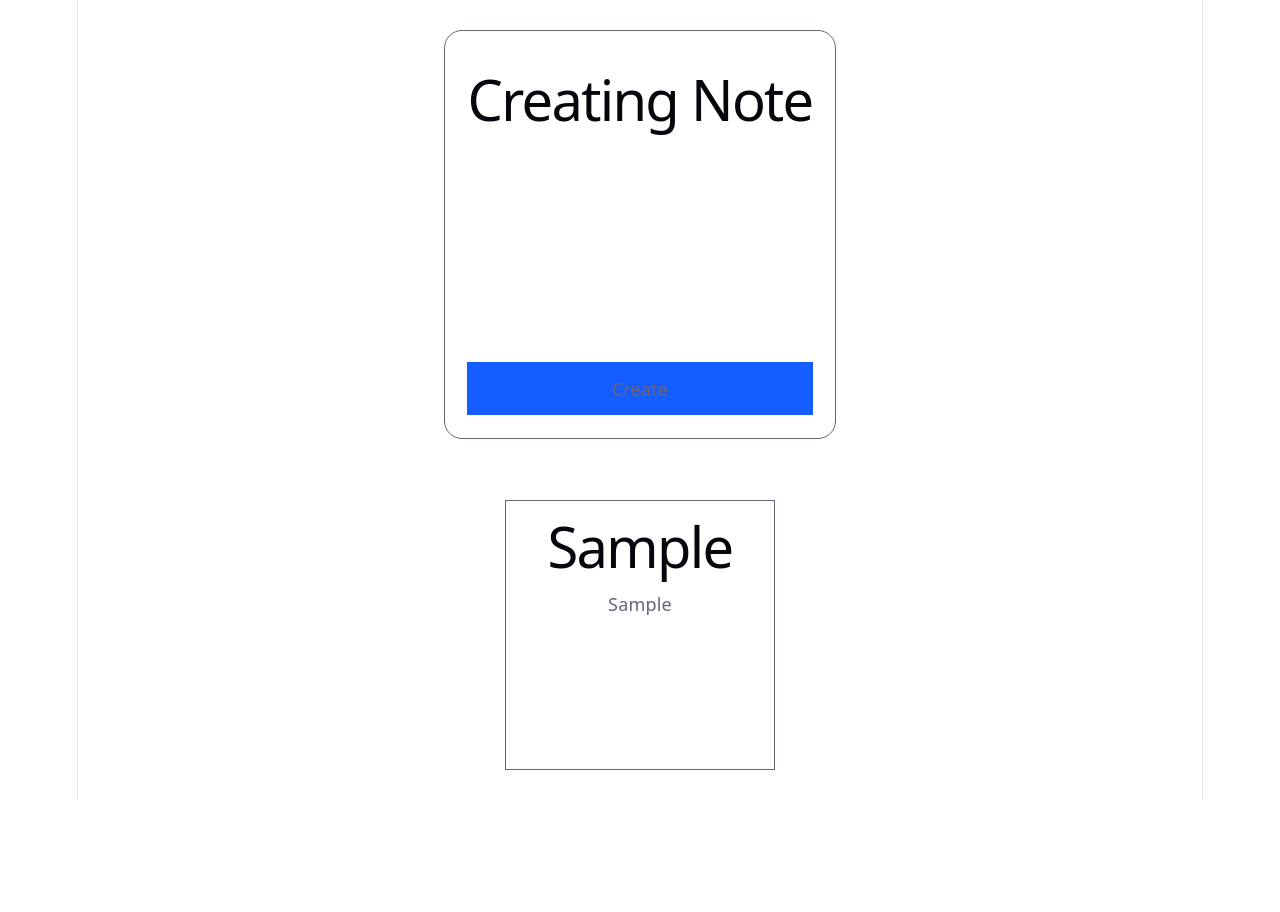
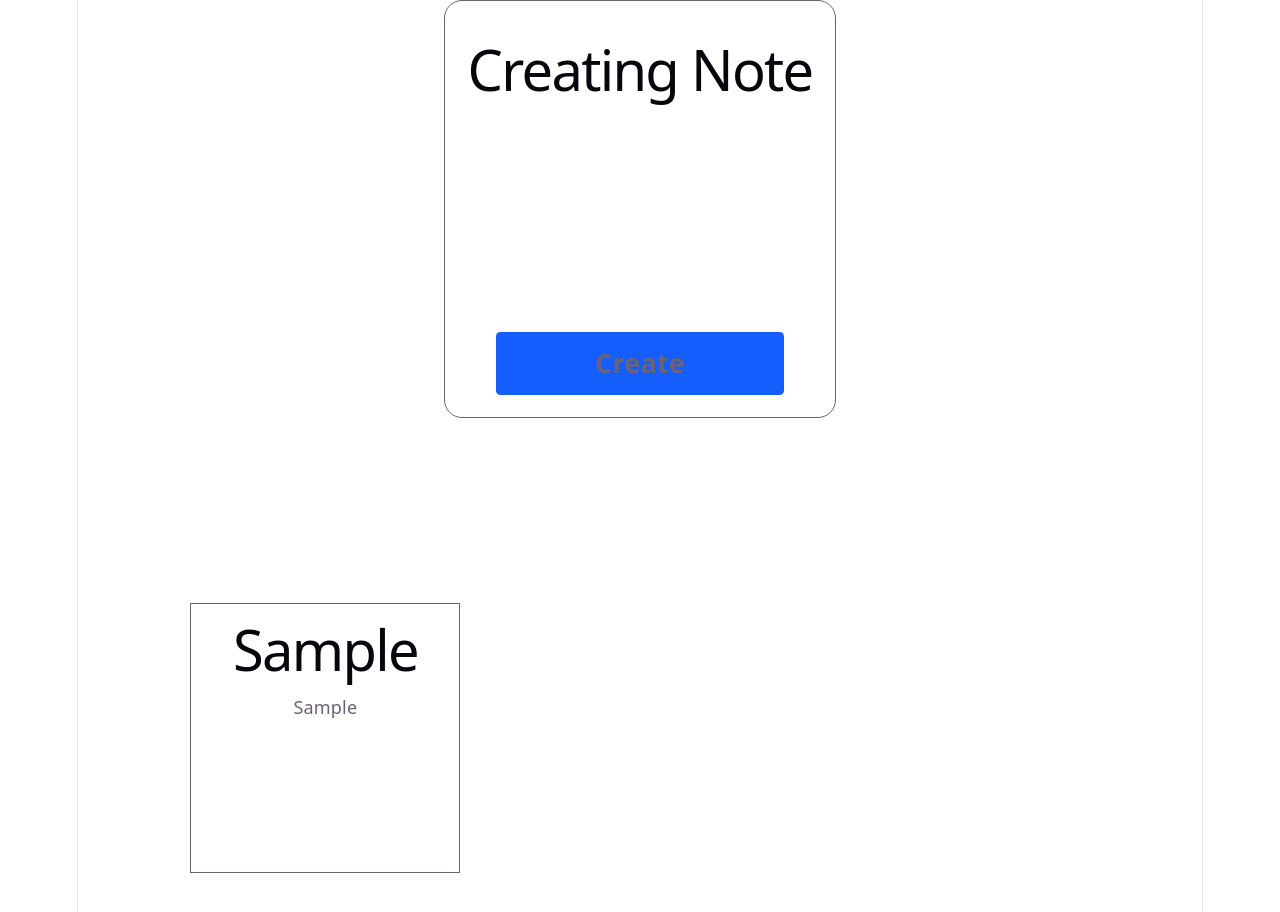
Before and after one commit to Sandeep-177/Note-App, a React (Vite) app in the folder Note/: page / in a window 1280 px wide. Both pictures are taken after typing "Sample", "Sample" into the empty fields and a click on the button "Create". Shown: the top 912 px of the page. Before the commit the page ends 800 px from the top, so only its background shows below. Built offline with nearby package versions, Linux system fonts and the light colour scheme.

Commit message:
css layout modified in app jsx and card jsx

```diff
--- a/Note/src/App.jsx
+++ b/Note/src/App.jsx
@@ -18,21 +18,22 @@ function App() {
 
   return (
     <>
-      <section id="center" className='flex flex-col border p-5 rounded-2xl inset-shadow-amber-900 gap-4 m-auto'>
+      <section id="center" className='flex flex-col items-center border p-5 rounded-2xl inset-shadow-amber-900 gap-4 m-auto mb-16'>
         <h1>Creating Note</h1>
         <form onSubmit={go} className='flex flex-col gap-4'>
         <input className='border text-white p-2 w-3xs' type="text" value={firstInput} onChange={(e)=>{
           setFirstinput(e.target.value);
-        }} placeholder='Enter title'/>
+        }} placeholder='Enter title' required/>
         <input className='border text-white py-10 px-2 w-3xs' type="text" value={secondInput} onChange={(e)=>{
           setSecondinput(e.target.value);
-        }} placeholder='Description'/>
-        <button className='bg-blue-600 p-3' >Create</button>
+        }} placeholder='Description' required/>
+        <button className='bg-blue-600 p-3 rounded text-2xl font-semibold' >Create</button>
         </form>
 
       </section>
 
-      <div className='m-auto'>
+      <div className='m-[10%] flex flex-wrap gap-7
+      '>
       {/* {
         datas && (<Card data={datas} />)
       } */}
--- a/Note/src/Card.jsx
+++ b/Note/src/Card.jsx
@@ -5,8 +5,8 @@ export default function Card({data}){
         data.map((n)=>{
             return(
              <div className="w-60 h-60 border">
-            <h1>{n.title}</h1>
-            <p>{n.description}</p>
+            <h1 className="wrap-break-word">{n.title}</h1>
+            <p className="wrap-break-word">{n.description}</p>
         </div>
         )
         })
```
